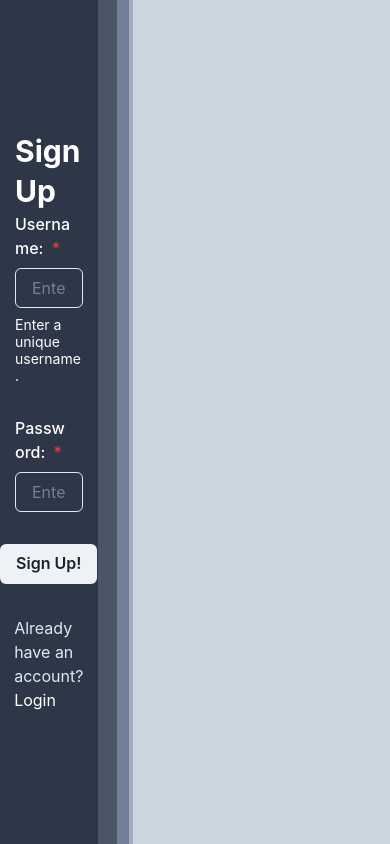
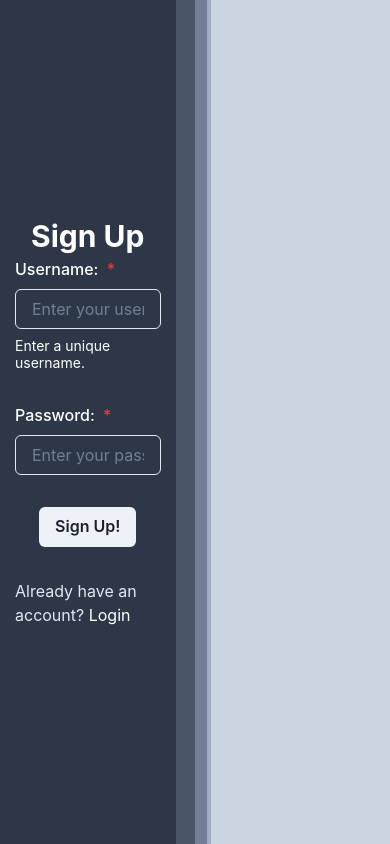
Before and after one commit to swaraj-u/mediaApp, a React (Vite) app in the folder frontend/: page /signup in a window 390 px wide. Built offline with nearby package versions, Linux system fonts and the light colour scheme; no server answers.

Commit message:
made some responsive font changes.

```diff
--- a/frontend/src/layout/Dashboard.jsx
+++ b/frontend/src/layout/Dashboard.jsx
@@ -93,34 +93,38 @@ export default function Dashboard() {
   return (
     <Box w={"100vw"} h={"100vh"} boxSizing='border-box'>
       <Flex w={"100%"} h={'100%'}>
-        <Box as="aside" w={"30vw"} h={'100vh'} bgColor={'gray.600'} flexGrow={0} boxSizing='border-box' p={"8"}>
-          <Heading as="h3" fontWeight={"thin"} color={"white"}>Hello, <Text as="span" fontWeight={"bold"} color={"white"}>{currentuser.username}</Text></Heading>
+        <Flex as="aside" flexDirection={'column'} justifyContent={'space-between'} w={{base:"35vw", md:"30vw"}} h={'100vh'} bgColor={'gray.600'} flexGrow={0} boxSizing='border-box' p={"8"}>
+        <Flex flexDirection={'column'}>
+          <Heading as="h3" fontWeight={"thin"} color={"white"} fontSize={"3xl"}>Hello, <Text as="span" whiteSpace={'nowrap'} fontWeight={"bold"} color={"white"} fontSize={{base:'xl', md:'2xl'}}>{currentuser.username}</Text></Heading>
           <Flex flexDirection={'column'}>
             <Text fontSize={"xl"} color={"white"} mt={8} mb={3}>Already Joined Rooms: </Text>
             {(currentuser.rooms || []).map((room, index) => {
               return (
               <Box key={index} mb={2}>
-                <Link to={`${room}/chat`}><Text color={'gray.50'} p={1} pl={2} borderRadius={'md'} bgColor={'gray.700'}fontSize={'xl'} fontWeight={'bold'}>{room}</Text></Link>
+                <Link to={`${room}/chat`}><Text color={'gray.50'} whiteSpace={'nowrap'} p={1} pl={2} borderRadius={'md'} bgColor={'gray.700'} fontSize={{base:'md', md:'2xl'}} fontWeight={'bold'}>{room}</Text></Link>
                 {
                 (users || []).filter(user => user.rooms.includes(room))
                       .map((user, index) => {
-                          return (user.username === currentuser.username) ? <Box as="li" key={index} color={'gray.200'} fontSize={'md'}>{user.username} (You)</Box>
-                       : <Box as="li" key={index} color={'gray.200'} fontSize={'md'}>{user.username}</Box>
+                          return (user.username === currentuser.username) ? <Box as="div" whiteSpace={'nowrap'} key={index} color={'gray.200'} fontSize={'md'}>{user.username} (You)</Box>
+                       : <Box as="div" key={index} color={'gray.200'} fontSize={'md'}>{user.username}</Box>
                       })}
               </Box>
               )
             })}
           </Flex>
-        </Box>
+          </Flex>
+          <Flex gap={1}>
+           <Box>{room && <Link to={`/dashboard/${id}`}><Button leftIcon={<ArrowBackIcon />} _hover={{boxShadow:"xl"}} bgColor={'gray.400'} colorScheme={"gray.100"} variant="solid"></Button></Link>}</Box>
+           <Button onClick={logoutFunction}><Text>Logout</Text></Button>
+           </Flex>
+        </Flex>
         <Flex direction={'column'} w={"100%"} h={'100%'}>
-          <Flex as="nav" w={"100%"} h={'60px'} padding={'4'} flexFlow={0} bgColor={'gray.500'} justifyContent={"space-between"} alignItems={"center"}>
-            <Box>{room && <Link to={`/dashboard/${id}`}><Button leftIcon={<ArrowBackIcon />} _hover={{boxShadow:"xl"}} bgColor={'gray.400'} colorScheme={"gray.100"} variant="solid"></Button></Link>}</Box>
-            <Box>
-              {room && <Link to={`/dashboard/${id}/${room}/chat`}><Button mr={4} bgColor={ currentTab==="chat" ? 'black' : 'white'} _hover={currentTab==="chat" ? { bg: "black", boxShadow: "xl"} : { bg: "white", boxShadow: "xl"}} color={currentTab==="chat" ? 'white' : 'black'}>Chat</Button></Link>}
-              {room && <Link to={`/dashboard/${id}/${room}/document`}><Button mr={4} bgColor={ currentTab==="document" ? 'black' : 'white'} _hover={currentTab==="document" ? { bg: "black", boxShadow: "xl"} : { bg: "white", boxShadow: "xl"}} color={currentTab==="document" ? 'white' : 'black'}>Document</Button></Link>}
-              {room && <Link to={`/dashboard/${id}/${room}/task_manager`}><Button mr={4} bgColor={ currentTab==="task_manager" ? 'black' : 'white'} _hover={currentTab==="task_manager" ? { bg: "black", boxShadow: "xl"} : { bg: "white", boxShadow: "xl"}} color={currentTab==="task_manager" ? 'white' : 'black'}>Task Manager</Button></Link>}
-            </Box>
-            <Button onClick={logoutFunction}><Text>Logout</Text></Button>
+          <Flex as="nav" w={"100%"} h={'60px'} padding={'4'} flexFlow={0} bgColor={'gray.500'} justifyContent={"center"} alignItems={"center"}>
+            <Flex>
+              {room && <Link to={`/dashboard/${id}/${room}/chat`}><Button mr={4} fontSize={{base:'xs', md:'lg'}} bgColor={ currentTab==="chat" ? 'black' : 'white'} _hover={currentTab==="chat" ? { bg: "black", boxShadow: "xl"} : { bg: "white", boxShadow: "xl"}} color={currentTab==="chat" ? 'white' : 'black'}>Chat</Button></Link>}
+              {room && <Link to={`/dashboard/${id}/${room}/document`}><Button mr={4} fontSize={{base:'xs', md:'lg'}} bgColor={ currentTab==="document" ? 'black' : 'white'} _hover={currentTab==="document" ? { bg: "black", boxShadow: "xl"} : { bg: "white", boxShadow: "xl"}} color={currentTab==="document" ? 'white' : 'black'}>Document</Button></Link>}
+              {room && <Link to={`/dashboard/${id}/${room}/task_manager`}><Button mr={4} fontSize={{base:'xs', md:'lg'}} bgColor={ currentTab==="task_manager" ? 'black' : 'white'} _hover={currentTab==="task_manager" ? { bg: "black", boxShadow: "xl"} : { bg: "white", boxShadow: "xl"}} color={currentTab==="task_manager" ? 'white' : 'black'}>Task Manager</Button></Link>}
+            </Flex>
           </Flex>
           <Box as="main" w={"100%"} h={"100%"} bgColor={'gray.400'}>
             <Outlet/>
--- a/frontend/src/views/Default.jsx
+++ b/frontend/src/views/Default.jsx
@@ -32,7 +32,7 @@ export default function Default() {
   }
 
   return (
-    <Flex w={"100%"} h={"100%"} justifyContent={"center"} alignItems={"center"} flexDirection={"column"}>
+    <Flex w={"100%"} h={"100%"} justifyContent={"center"} alignItems={"center"} flexDirection={"column"} p={4}>
         <Heading as="h3" mb={8}>What you want to do today?</Heading>
         <Flex>
             {!input && <Button onClick={() => setInput(prev => !prev)} mr={8}>Create Room</Button>}
--- a/frontend/src/views/Login.jsx
+++ b/frontend/src/views/Login.jsx
@@ -58,7 +58,7 @@ export default function Login() {
         <Box bgColor={'gray.400'} w={"1vw"} h={"100vh"}></Box>
         <Box bgColor={'gray.500'} w={"3vw"} h={"100vh"}></Box>
         <Box bgColor={'gray.600'} w={"5vw"} h={"100vh"}></Box>
-        <Box bgColor={'gray.700'} w={"30vw"} h={"100vh"}>
+        <Box bgColor={'gray.700'} w={{base: "45vw", md:"30vw"}} h={"100vh"}>
           <Flex as="form" onSubmit={handleSubmit} color={"white"} w={"100%"} h={"100%"} flexDirection={"column"} alignItems={"center"} justifyContent={"center"} p={"15px"}>
             <Heading as="h3" color={"white"}><Text>Login</Text></Heading>
             <FormControl isRequired mb="8">
@@ -71,7 +71,7 @@ export default function Login() {
               <Input type='password' placeholder='Enter your password' value={password} onChange={(e) => setPassword(e.target.value)}></Input>
             </FormControl>
             {error && (
-                    <Alert status="error" mb="4">
+                    <Alert status="error" mb="4" color={"black"}>
                         <AlertIcon />
                         {error}
                     </Alert>
--- a/frontend/src/views/Signup.jsx
+++ b/frontend/src/views/Signup.jsx
@@ -71,7 +71,7 @@ export default function Signup() {
   return (
     <Box bgColor={'gray.300'} width={"100vw"} height={"100vh"} boxSizing='border-box'>
       <Flex w={"100%"} h={"100%"} alignItems={"center"} justifyContent={"flex-start"}>
-        <Box bgColor={'gray.700'} w={"25vw"} h={"100vh"}>
+        <Box bgColor={'gray.700'} w={{base: "45vw", md:"30vw"}} h={"100vh"}>
           <Flex as="form" onSubmit={handleSubmit} color={"white"} w={"100%"} h={"100%"} flexDirection={"column"} alignItems={"center"} justifyContent={"center"} p={"15px"}>
             <Heading as="h3" color={"white"}><Text>Sign Up</Text></Heading>
             <FormControl isInvalid={isMatched} mb={8} isRequired>
```
